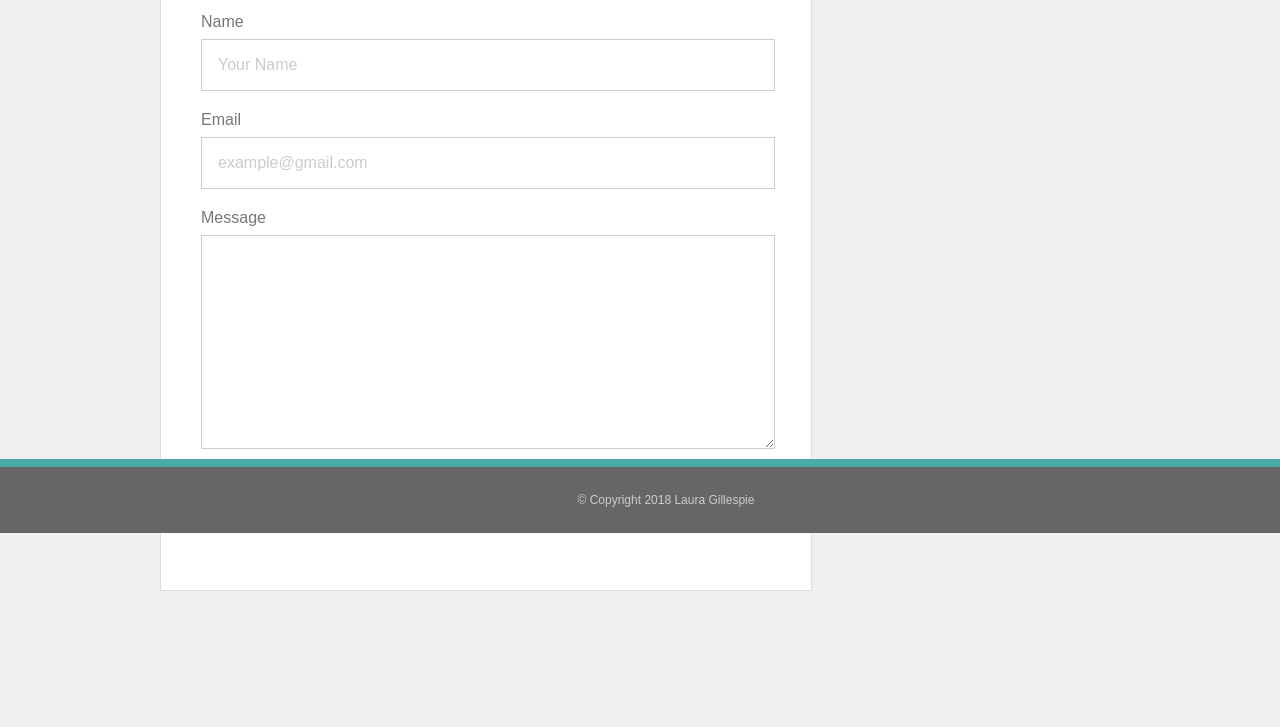
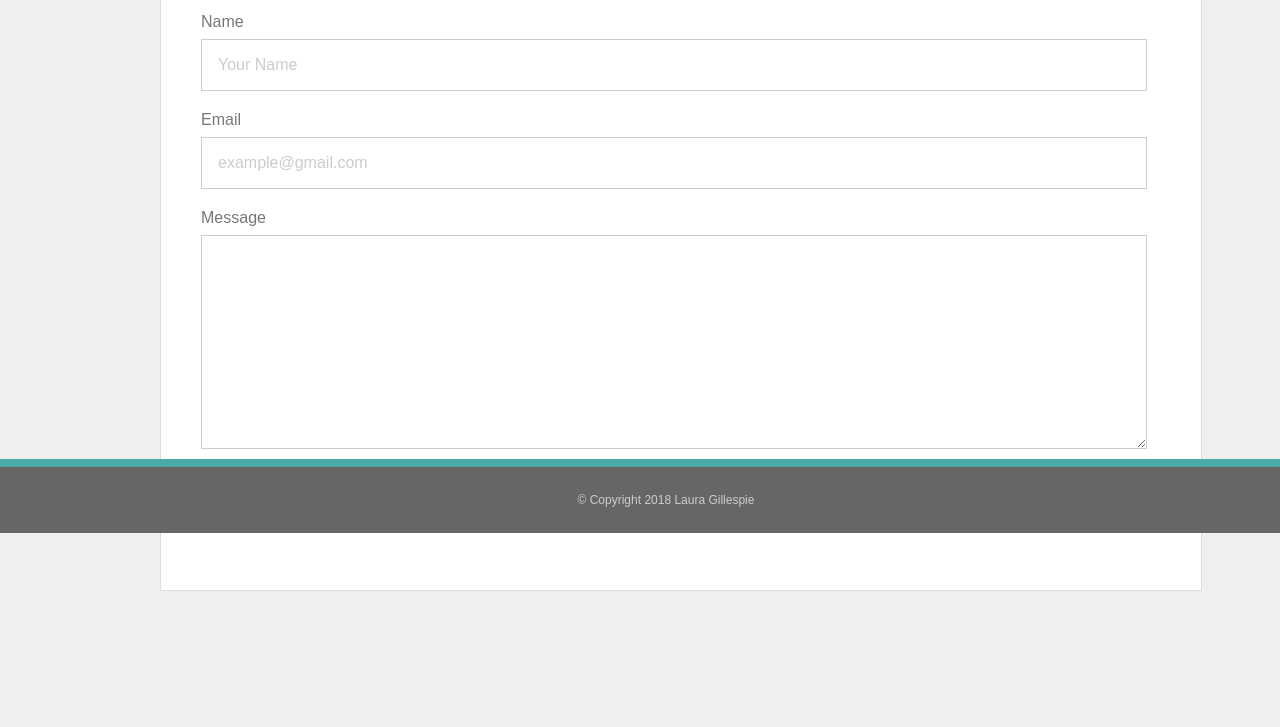
Before and after one commit to lagilles/Basic-Portfolio, a plain HTML site: page contact.html in a window 1280 px wide. Shown: the part 267-994 px from the top of the page. Drawn offline with Linux system fonts and the light colour scheme.

Commit message:
more final touches

```diff
--- a/assets/css/style.css
+++ b/assets/css/style.css
@@ -128,7 +128,7 @@ header .container {
 
 .main {
 	display: inline-block;
-	width: 570px;
+	width: 960px;
 	margin: 40px 0;
 	padding: 40px;
 	background-color: #ffffff;
@@ -180,7 +180,7 @@ img {
 
 /* Contact */
 .contact {
-	width: 540px;
+	width: 960px;
 }
 
 .contact label {
@@ -189,7 +189,7 @@ img {
 }
 
 .contact input, .contact textarea {
-	width: 100%;
+	width: 95%;
 	border: 1px solid #cccccc;
 	margin-bottom: 20px;
 	padding: 16px;
```
Also changed, not shown: contact.html (+3 -4 lines), index.html (+6 -7 lines), portfolio.html (+3 -2 lines).
